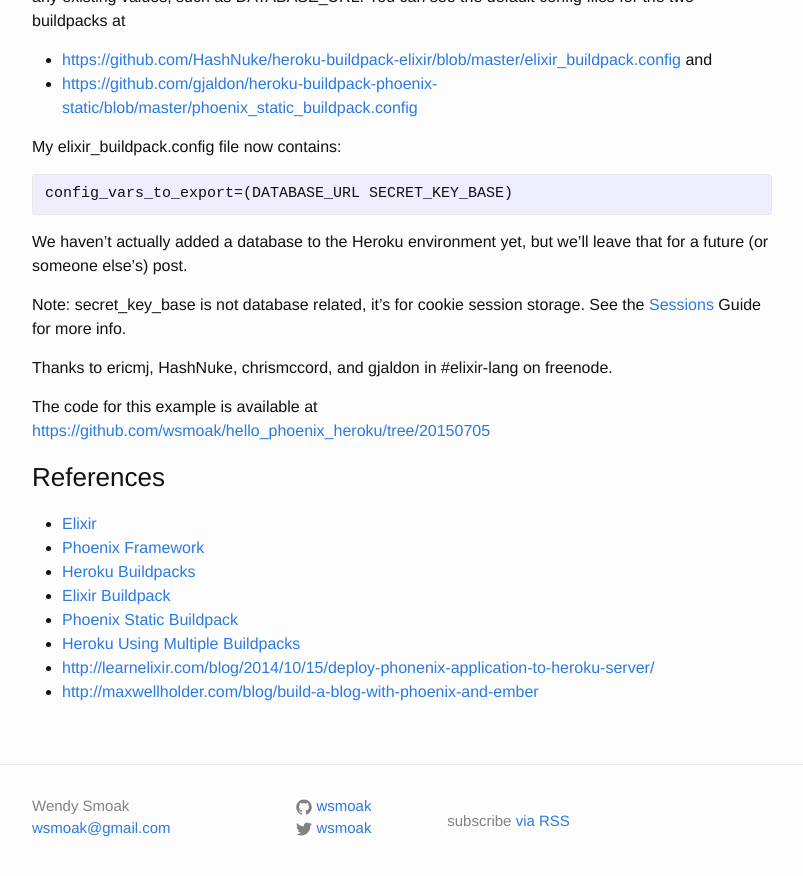
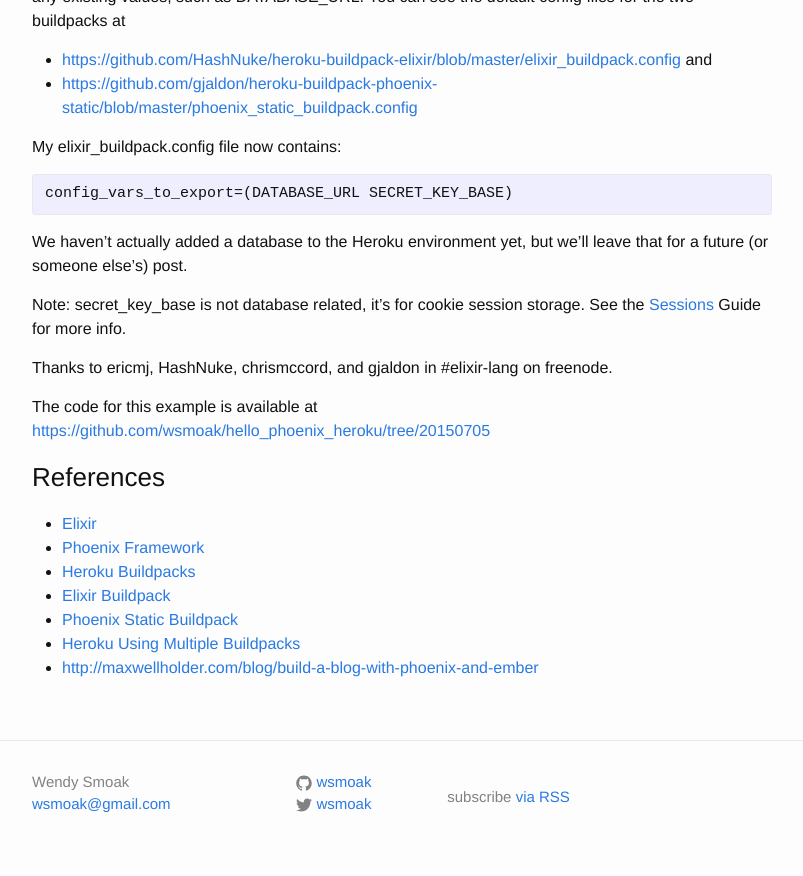
Before and after one commit to wsmoak/wsmoak.github.io, a Jekyll site: the page built from _posts/2015-07-05-phoenix-on-heroku.md, in a window 1280 px wide and 900 px high, scrolled down 4034 px. Shown: the top 876 px of the window, without its empty margins (238-1041 px from the left). Built offline with Jekyll 4.4.1, drawn with Linux system fonts in a browser that asks for light colours; comment, search, counter and statistics services are not loaded.

Commit message:
Remove links to 2014 blog post to avoid increasing its page rank

```diff
--- a/_posts/2015-07-05-phoenix-on-heroku.md
+++ b/_posts/2015-07-05-phoenix-on-heroku.md
@@ -9,7 +9,7 @@
 
 I was happy to find what looked like a complete set of instructions...
 
-* <http://learnelixir.com/blog/2014/10/15/deploy-phonenix-application-to-heroku-server/>
+* http://learnelixir.com/blog/2014/10/15/deploy-phonenix-application-to-heroku-server/
 
 ... but apparently that blog post is outdated.  It *is* over six months old. :) Let's start over.
 
@@ -187,7 +187,6 @@
 * [Elixir Buildpack][elixir-buildpack]
 * [Phoenix Static Buildpack][phoenix-static-buildpack]
 * [Heroku Using Multiple Buildpacks][using-multiple-buildpacks]
-* <http://learnelixir.com/blog/2014/10/15/deploy-phonenix-application-to-heroku-server/>
 * <http://maxwellholder.com/blog/build-a-blog-with-phoenix-and-ember>
 
 [elixir]: http://elixir-lang.org
```
